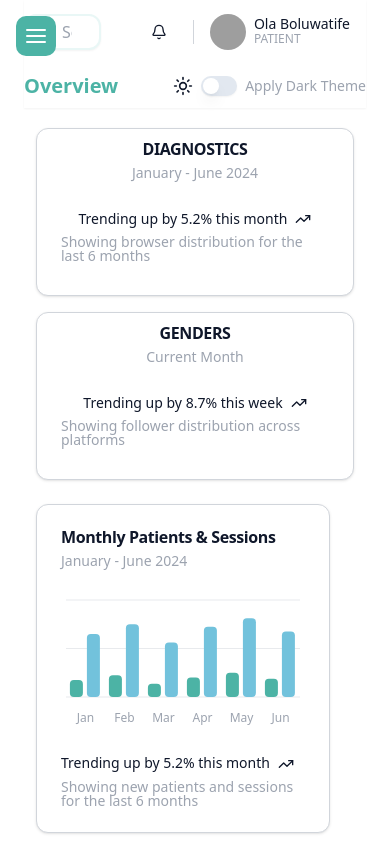
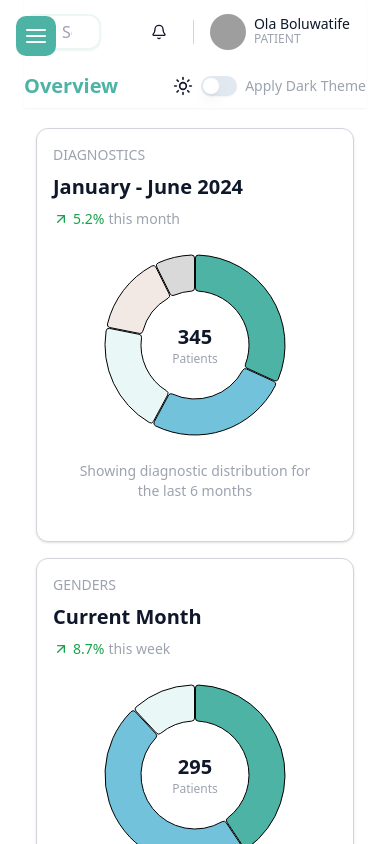
Before and after one commit to saidseghirakram/psychology, a Next.js app: page /overview in a window 390 px wide. Built offline with nearby package versions, Linux system fonts and the light colour scheme; grey boxes are pictures that could not be loaded.

Commit message:
donut responsive

```diff
--- a/app/overview/page.tsx
+++ b/app/overview/page.tsx
@@ -1,6 +1,6 @@
-import { Donut } from "@/components/ui/donut"
+import Donut from "@/components/ui/donut"
 import { BarChart } from "@/components/ui/barChart"
-import { browserConfig, browserData, socialMediaConfig, socialMediaData } from "@/lib/data"
+import { browserData, browserConfig, socialMediaData, socialMediaConfig } from "@/lib/data"
 
 export default function OverviewPage() {
   return (
@@ -13,7 +13,7 @@ export default function OverviewPage() {
           description="January - June 2024"
           trendingValue="5.2%"
           trendingText="this month"
-            footerText="Showing browser distribution for the last 6 months"
+          footerText="Showing diagnostic distribution for the last 6 months"
         />
         <Donut
           data={socialMediaData}
@@ -22,11 +22,10 @@ export default function OverviewPage() {
           description="Current Month"
           trendingValue="8.7%"
           trendingText="this week"
-            footerText="Showing follower distribution across platforms"
+          footerText="Showing gender distribution of patients"
         />
       </div>
       <BarChart />
     </div>
-
   )
 }
--- a/components/ui/donut.tsx
+++ b/components/ui/donut.tsx
@@ -1,123 +1,119 @@
 "use client"
 
 import * as React from "react"
-import { TrendingUp } from "lucide-react"
-import { Label, Pie, PieChart, ResponsiveContainer } from "recharts"
-import type { LabelProps } from "recharts"
-
-import {
-  Card,
-  CardContent,
-  CardDescription,
-  CardFooter,
-  CardHeader,
-  CardTitle,
-} from "@/components/ui/card"
-import {
-  ChartConfig,
-  ChartContainer,
-  ChartTooltip,
-  ChartTooltipContent,
-} from "@/components/ui/chart"
-import { ChartDataItem } from "@/lib/data"
+import { ResponsivePie } from "@nivo/pie"
+import { Card, CardContent } from "@/components/ui/card"
+import { ArrowUpRight, ArrowDownRight } from "lucide-react"
+import { cn } from "@/lib/utils"
 
 interface DonutProps {
-  data: ChartDataItem[]
-  config: ChartConfig
   title: string
-  description?: string
-  trendingValue?: string
-  trendingText?: string
-  footerText?: string
+  description: string
+  trendingValue: string
+  trendingText: string
+  footerText: string
+  data: { name: string; value: number }[]
+  config: {
+    [key: string]: {
+      label: string
+      color?: string
+    }
+  }
 }
 
 export function Donut({
+  title,
+  description,
+  trendingValue,
+  trendingText,
+  footerText,
   data,
-  config,
-  title,
-  description = "January - June 2024",
-  trendingValue = "5.2%",
-  trendingText = "this month",
-  footerText = "Showing total visitors for the last 6 months"
+  config
 }: DonutProps) {
-  const totalVisitors = React.useMemo(() => {
-    return data.reduce((acc, curr) => acc + curr.visitors, 0)
-  }, [data])
+  const total = data.reduce((sum, item) => sum + item.value, 0)
+  const isPositive = !trendingValue.startsWith("-")
+
+  // Transform data for Nivo
+  const chartData = data.map(item => ({
+    id: item.name,
+    label: config[item.name]?.label || item.name,
+    value: item.value,
+    color: config[item.name]?.color || undefined
+  }))
 
   return (
-    <Card className="flex flex-col h-full">
-      <CardHeader className="items-center py-3">
-        <CardTitle>{title}</CardTitle>
-        <CardDescription>{description}</CardDescription>
-      </CardHeader>
+    <Card className="w-full p-4">
+      <div className="flex flex-col gap-2 mb-4">
+        <h4 className="text-sm text-muted-foreground">{title}</h4>
+        <p className="text-xl font-semibold">{description}</p>
+        <div className={cn("flex items-center text-sm", isPositive ? "text-green-600" : "text-red-600")}>
+          {isPositive ? <ArrowUpRight className="w-4 h-4 mr-1" /> : <ArrowDownRight className="w-4 h-4 mr-1" />}
+          <span>{trendingValue}</span>
+          <span className="ml-1 text-muted-foreground"> {trendingText}</span>
+        </div>
+      </div>
 
-      <CardContent className="flex-1 flex items-center justify-center p-2">
-  <div className="w-full max-w-[350px] h-full flex justify-center items-center">
-    <ChartContainer config={config}>
-      <ResponsiveContainer width="100%" height="100%">
-        <PieChart>
-          <ChartTooltip
-            cursor={false}
-            content={<ChartTooltipContent hideLabel />}
-          />
-          <Pie
-            data={data}
-            dataKey="visitors"
-            nameKey="browser"
-            innerRadius="65%"
-            outerRadius="95%"
-            cx="50%"
-            cy="50%"
-            startAngle={90}
-            endAngle={450}
-          >
-            <Label
-              content={(props: LabelProps) => {
-                const { viewBox } = props;
-                if (viewBox && "cx" in viewBox && "cy" in viewBox) {
-                  return (
-                    <text
-                      x={viewBox.cx}
-                      y={viewBox.cy}
-                      textAnchor="middle"
-                      dominantBaseline="middle"
-                    >
-                      <tspan
-                        x={viewBox.cx}
-                        y={viewBox.cy}
-                        className="fill-foreground text-3xl font-semibold md:text-4xl sm:text-2xl"
-                      >
-                        {totalVisitors.toLocaleString()}
-                      </tspan>
-                      <tspan
-                        x={viewBox.cx}
-                        y={(viewBox.cy || 0) + 24}
-                        className="fill-muted-foreground text-sm"
-                      >
-                        {config.visitors.label}
-                      </tspan>
-                    </text>
-                  );
-                }
-                return undefined;
-              }}
-            />
-          </Pie>
-        </PieChart>
-      </ResponsiveContainer>
-    </ChartContainer>
-  </div>
-</CardContent>
+      <div className="relative h-[200px]">
+        <ResponsivePie
+          data={chartData}
+          margin={{ top: 10, right: 10, bottom: 10, left: 10 }}
+          innerRadius={0.6}
+          padAngle={0.5}
+          cornerRadius={3}
+          activeOuterRadiusOffset={8}
+          colors={{ datum: 'data.color' }}
+          borderWidth={1}
+          borderColor={{
+            from: 'color',
+            modifiers: [['darker', 0.2]]
+          }}
+          enableArcLinkLabels={false}
+          enableArcLabels={false}
+          theme={{
+            tooltip: {
+              container: {
+                backgroundColor: 'var(--background)',
+                color: 'var(--foreground)',
+                fontSize: '12px',
+                borderRadius: '6px',
+                boxShadow: '0 4px 6px -1px rgb(0 0 0 / 0.1), 0 2px 4px -2px rgb(0 0 0 / 0.1)',
+                padding: '12px',
+              },
+            },
+          }}
+          tooltip={({ datum }) => (
+            <div className="flex flex-col gap-1">
+              <div className="flex items-center gap-2">
+                <div
+                  className="w-3 h-3 rounded-full"
+                  style={{ backgroundColor: datum.color }}
+                />
+                <span className="font-medium">{datum.label}</span>
+              </div>
+              <div className="text-muted-foreground text-sm">
+                Value: {datum.value}
+              </div>
+              <div className="text-muted-foreground text-xs">
+                {Math.round((datum.value / total) * 100)}% of total
+              </div>
+            </div>
+          )}
+          transitionMode="startAngle"
+          motionConfig="gentle"
+        />
+        <div className="absolute inset-0 flex items-center justify-center pointer-events-none">
+          <div className="text-center">
+            <span className="text-xl font-bold text-foreground">{total}</span>
+            <p className="text-xs text-muted-foreground">{config.visitors?.label || 'Total'}</p>
+          </div>
+        </div>
+      </div>
 
-
-      <CardFooter className="flex-col gap-2 text-sm pb-8">
-        <div className="flex items-center gap-2 font-medium leading-none">
-          Trending up by {trendingValue} {trendingText} <TrendingUp className="h-4 w-4" />
-        </div>
-        <div className="leading-none text-muted-foreground">
-          {footerText}
-        </div>
-      </CardFooter>
+      <CardContent className="mt-4 text-sm text-muted-foreground text-center">
+        {footerText}
+      </CardContent>
     </Card>
   )
 }
+
+export default Donut
--- a/lib/data.ts
+++ b/lib/data.ts
@@ -9,13 +9,13 @@ export type ChartConfigItem = {
   color: string
 }
 
-export const browserData: ChartDataItem[] = [
-  { browser: "Stress", visitors: 110, fill: "hsl(var(--chart-1))" },
-  { browser: "Mood", visitors: 90, fill: "hsl(var(--chart-2))" },
-  { browser: "Behavior", visitors: 70, fill: "hsl(var(--chart-3))" },
-  { browser: "Sleep", visitors: 50, fill: "hsl(var(--chart-4))" },
-  { browser: "Other", visitors: 25, fill: "hsl(var(--chart-5))" },
-]
+export const browserData = [
+  { name: "Stress", value: 110 },
+  { name: "Mood", value: 90 },
+  { name: "Behavior", value: 70 },
+  { name: "Sleep", value: 50 },
+  { name: "Other", value: 25 }
+];
 
 export const browserConfig = {
   visitors: {
@@ -44,11 +44,11 @@ export const browserConfig = {
 }
 
 // Example data for other pages/charts
-export const socialMediaData: ChartDataItem[] = [
-  { browser: "Male", visitors: 120, fill: "hsl(var(--chart-1))" },
-  { browser: "Female", visitors: 140, fill: "hsl(var(--chart-2))" },
-  { browser: "Children", visitors: 35, fill: "hsl(var(--chart-3))" },
-]
+export const socialMediaData = [
+  { name: "Male", value: 120 },
+  { name: "Female", value: 140 },
+  { name: "Children", value: 35 }
+];
 
 export const socialMediaConfig = {
   visitors: {
@@ -67,3 +67,37 @@ export const socialMediaConfig = {
     color: "hsl(var(--chart-3))",
   },
 }
+
+// Data for bar chart
+export const barChartData = [
+  {
+    name: "Jan",
+    patients: 80,
+    sessions: 120
+  },
+  {
+    name: "Feb",
+    patients: 90,
+    sessions: 140
+  },
+  {
+    name: "Mar",
+    patients: 70,
+    sessions: 110
+  },
+  {
+    name: "Apr",
+    patients: 85,
+    sessions: 130
+  },
+  {
+    name: "May",
+    patients: 95,
+    sessions: 150
+  },
+  {
+    name: "Jun",
+    patients: 75,
+    sessions: 115
+  }
+];
--- a/package.json
+++ b/package.json
@@ -9,6 +9,7 @@
     "lint": "next lint"
   },
   "dependencies": {
+    "@nivo/pie": "^0.99.0",
     "@radix-ui/react-accordion": "^1.2.11",
     "@radix-ui/react-avatar": "^1.1.10",
     "@radix-ui/react-dialog": "^1.1.14",
```
Also changed, not shown: 1 other file (tests, documents, lock files or other folders). Lines whose indentation alone changed are shown as unchanged.
